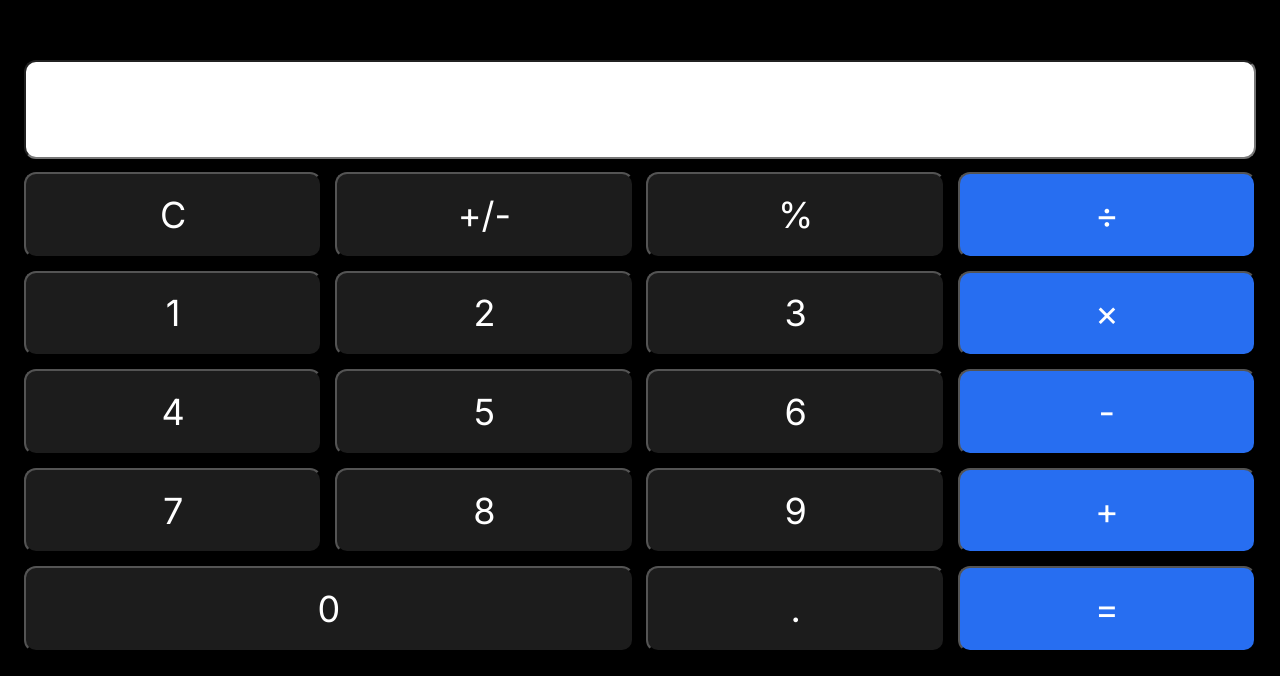
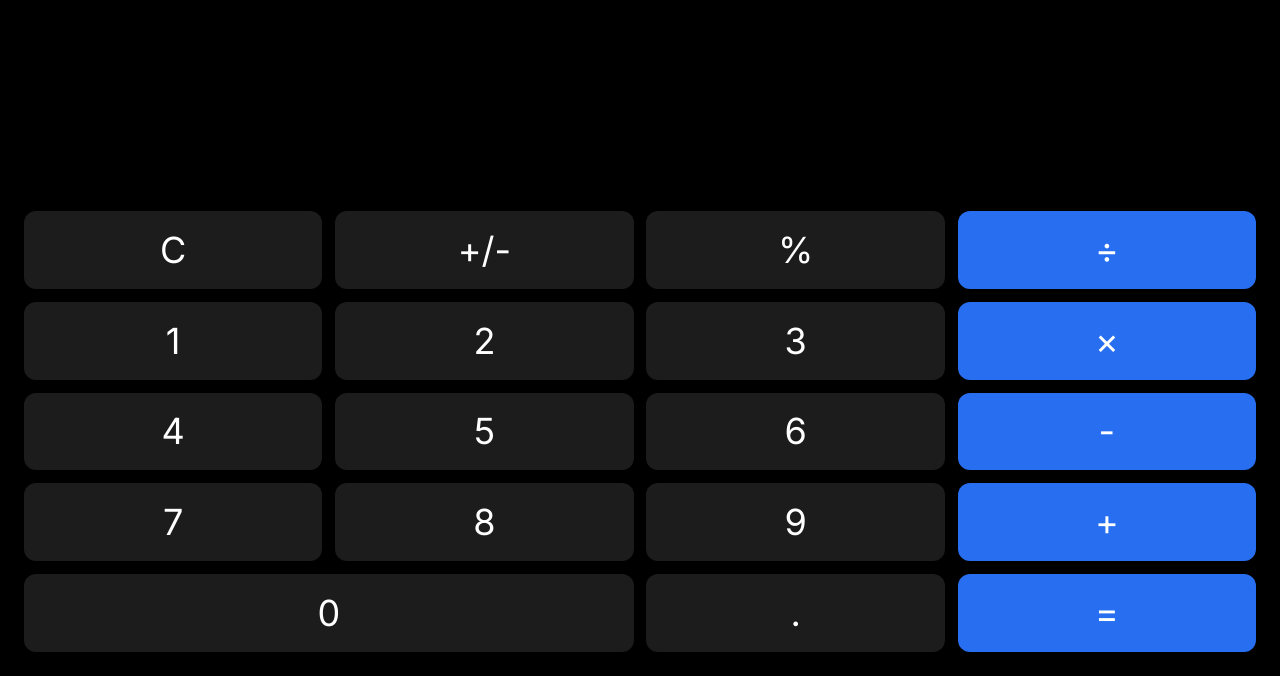
Before and after one commit to shamwela/calculator, a React (Create React App) app: page / in a window 1280 px wide. Shown: the part 124-800 px from the top of the page. Built offline with nearby package versions, Linux system fonts and the light colour scheme.

Commit message:
Edit display's style

```diff
--- a/src/App.sass
+++ b/src/App.sass
@@ -20,12 +20,18 @@ button
   display: grid
   grid-template: repeat(6, 1fr) / repeat(4, 1fr)
   grid-gap: $grid-gap
+  & button
+    border: 0
 
 #display
   grid-column: 1 / 5
+  border: 0
   padding: 2vw
+  background-color: transparent
+  font-size: 2 * $main-font-size
   text-align: right
-  color: $dominant-color
+  &:focus
+    outline: none
 
 .operator,
 #calculate
```
